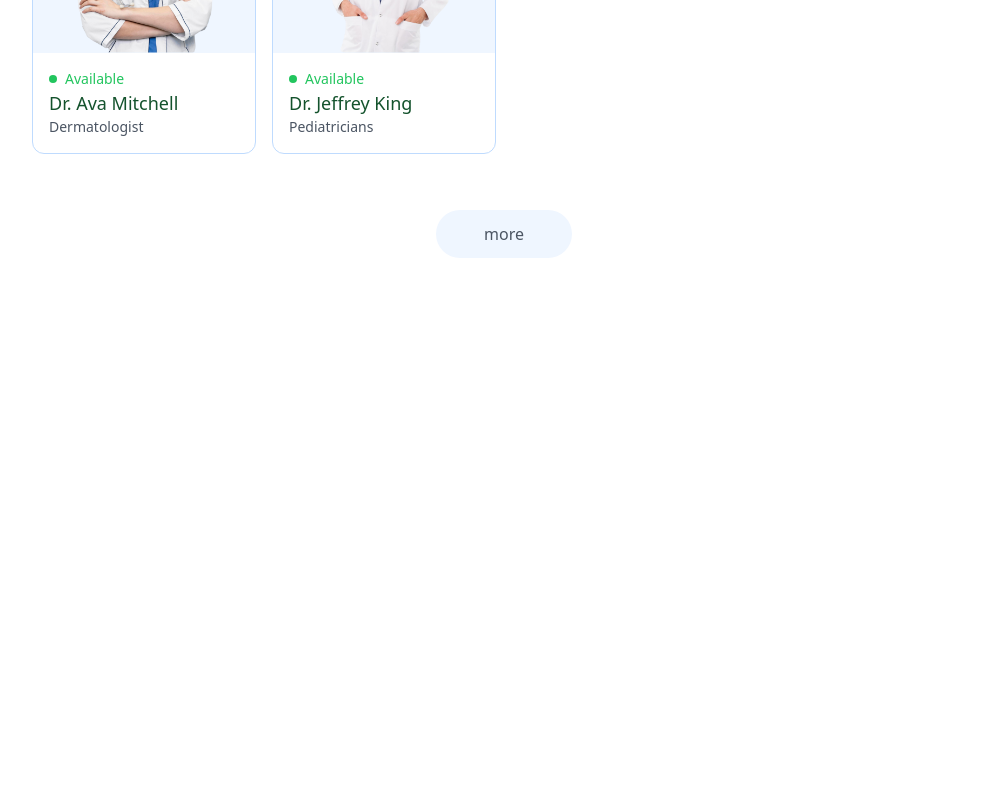
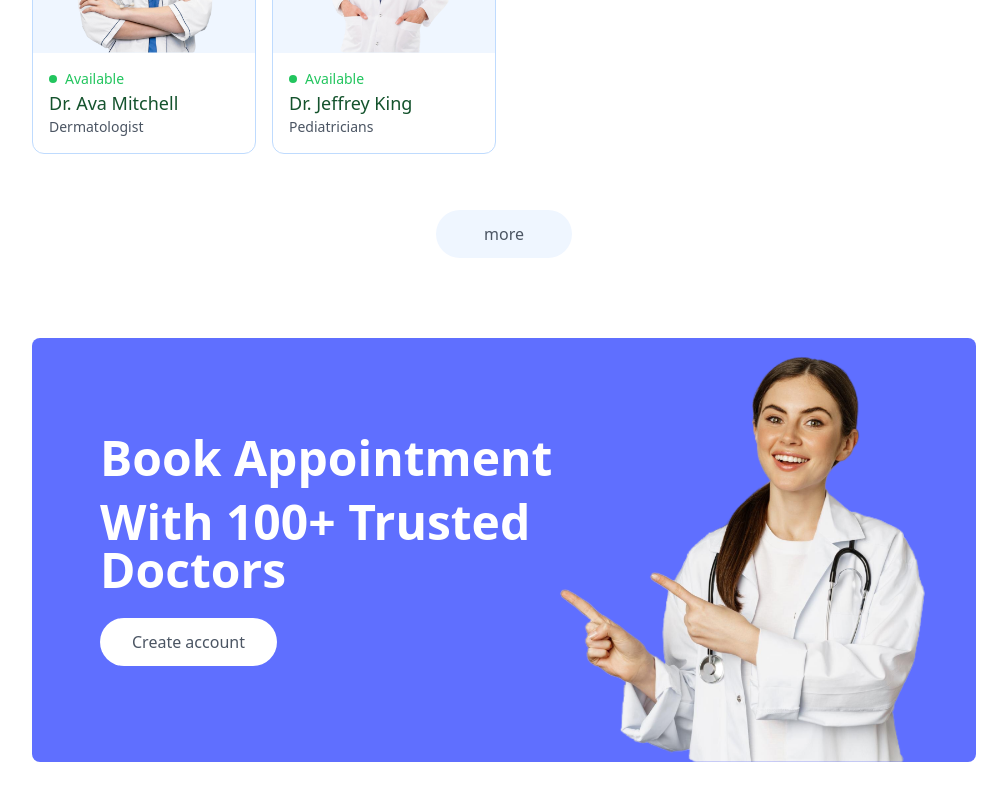
Before and after one commit to SumanthReddy19/prescripto, a React (Vite) app in the folder frontend/: page / in a window 1280 px wide. Shown: the part 2128-2928 px from the top of the page, without its empty margins (136-1143 px from the left). Before the commit the page ends 2450 px from the top, so only its background shows below. Built offline with nearby package versions, Linux system fonts and the light colour scheme.

Commit message:
Created banner section

```diff
--- /dev/null
+++ b/frontend/src/components/Banner.jsx
@@ -0,0 +1,28 @@
+import React from 'react'
+import { assets } from '../assets/assets'
+import { useNavigate } from 'react-router-dom'
+
+const Banner = () => {
+
+    const navigate = useNavigate()
+  return (
+    <div className='flex bg-primary rounded-lg px-6 sm:px-10 md:px-14 lg:px-12 my-20 md:mx-10'>
+        {/* LEFT SIDE */}
+        <div className='flex-1 py-8 sm:py-10 md:py-16 lg:py-24 lg:pl-5'>
+            <div className='text-xl sm:text-2xl md:text-3xl lg:text-5xl font-semibold text-white'>
+                <p>Book Appointment</p>
+                <p className='mt-4'>With 100+ Trusted Doctors</p>
+            </div>
+            <button onClick={()=>{navigate('/login');scrollTo(0,0)}} className='bg-white text-sm sm:text-base text-gray-600 px-8 py-3 rounded-full mt-6 hover:scale-105 transition-all'>Create account</button>
+        </div>
+
+
+        {/* RIGHT SIDE */}
+        <div className='hidden md:block md:w-1/2 lg:w-[370px] relative'>
+                <img src={assets.appointment_img} alt="" className='w-full absolute bottom-0 right-0 max-w-md'/>
+        </div>
+    </div>
+  )
+}
+
+export default Banner
--- a/frontend/src/pages/Home.jsx
+++ b/frontend/src/pages/Home.jsx
@@ -2,6 +2,7 @@
 import Header from "../components/Header";
 import SpecialityMenu from "../components/SpecialityMenu";
 import TopDoctors from "../components/TopDoctors";
+import Banner from "../components/Banner";
 
 const Home = () => {
   return (
@@ -9,6 +10,7 @@
       <Header />
       <SpecialityMenu />
       <TopDoctors/>
+      <Banner/>
     </>
   );
 };
```
